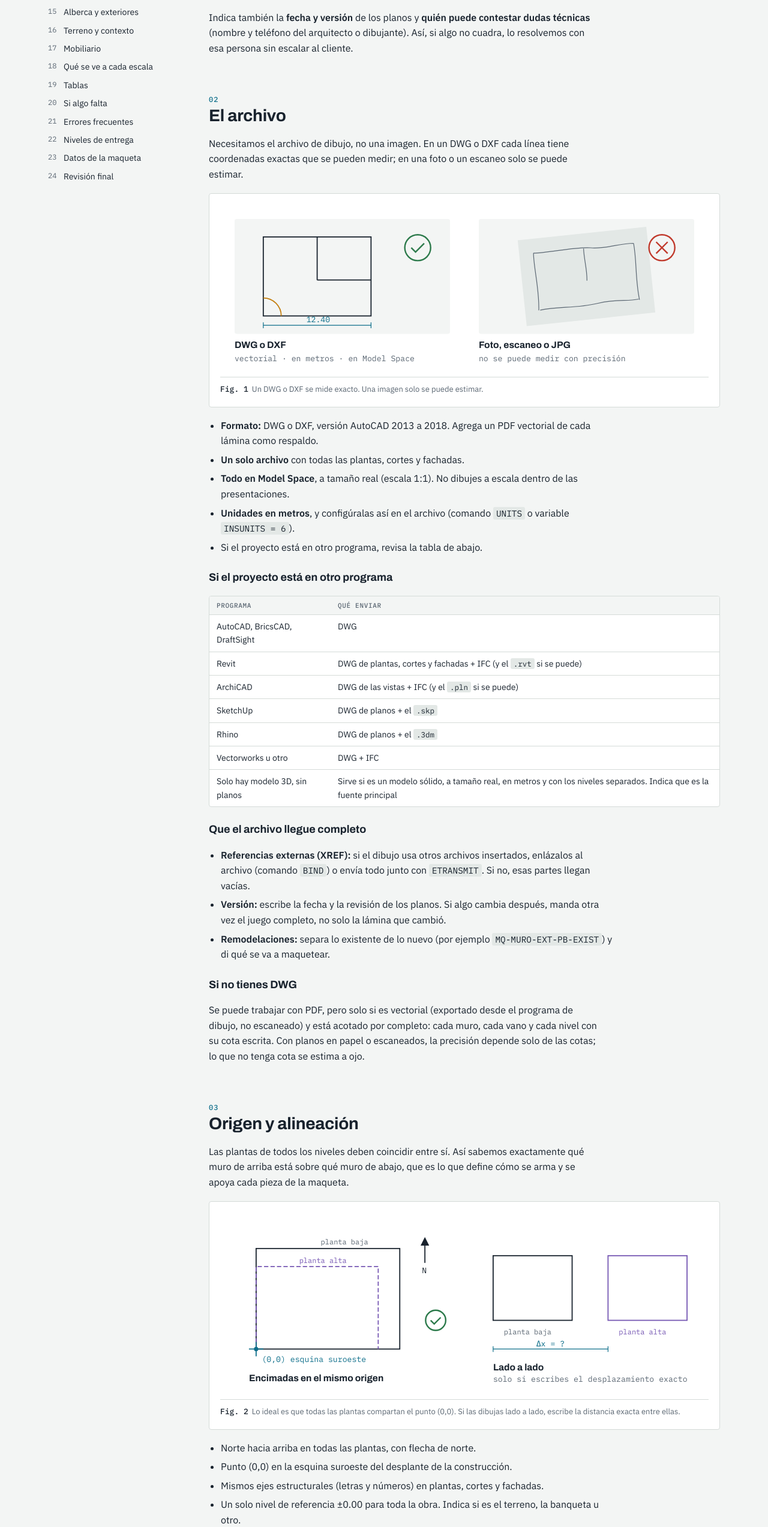
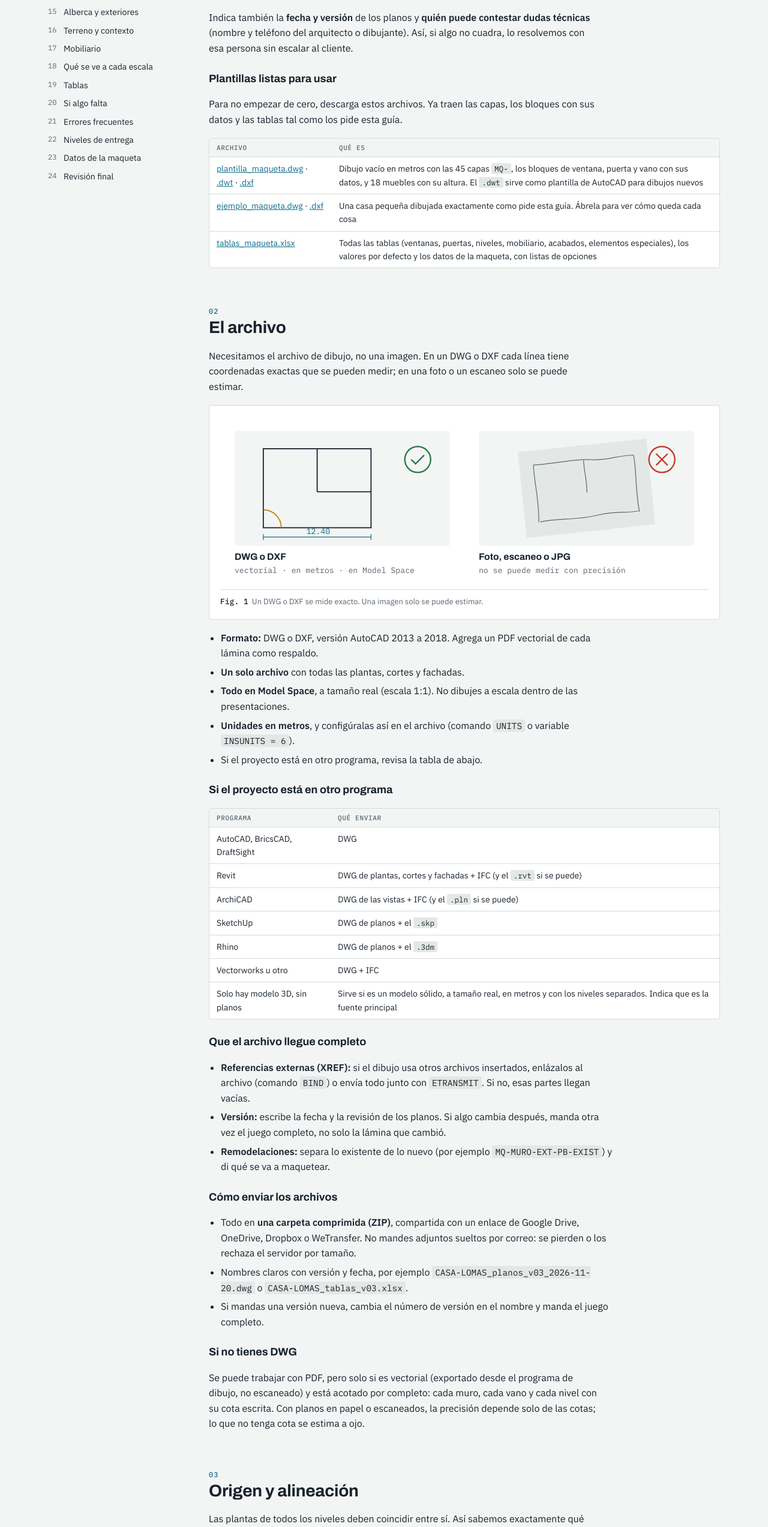
Before and after one commit to MFPC0/guia-planos-maquetas, a plain HTML site: page index.html in a window 1280 px wide. Shown: the part 795-3340 px from the top of the page at 60% size. Drawn offline with Linux system fonts and the light colour scheme.

Commit message:
Plantillas DWG/DXF/XLSX, envío de archivos, alzados interiores y logo
Co-Authored-By: Claude Opus 5.5 <noreply@anthropic.com>

```diff
--- a/index.html
+++ b/index.html
@@ -238,6 +238,16 @@ a { color: var(--accent); }
         <div><svg viewBox="0 0 40 40" aria-hidden="true"><rect class="s-ink" x="5" y="9" width="30" height="22" rx="2"/><path class="s-thin" d="M5 27l9-9 7 7 5-5 9 9"/><circle class="s-ink" cx="27" cy="15" r="3"/></svg><b>Referencias visuales</b><span>Renders o fotos de la obra, si existen</span></div>
       </div>
       <p>Indica también la <b>fecha y versión</b> de los planos y <b>quién puede contestar dudas técnicas</b> (nombre y teléfono del arquitecto o dibujante). Así, si algo no cuadra, lo resolvemos con esa persona sin escalar al cliente.</p>
+      <h3>Plantillas listas para usar</h3>
+      <p>Para no empezar de cero, descarga estos archivos. Ya traen las capas, los bloques con sus datos y las tablas tal como los pide esta guía.</p>
+      <div class="tbl"><table>
+        <thead><tr><th>Archivo</th><th>Qué es</th></tr></thead>
+        <tbody>
+          <tr><td><a href="https://mfpc0.github.io/guia-planos-maquetas/plantillas/plantilla_maqueta.dwg">plantilla_maqueta.dwg</a> · <a href="https://mfpc0.github.io/guia-planos-maquetas/plantillas/plantilla_maqueta.dwt">.dwt</a> · <a href="https://mfpc0.github.io/guia-planos-maquetas/plantillas/plantilla_maqueta.dxf">.dxf</a></td><td>Dibujo vacío en metros con las 45 capas <code>MQ-</code>, los bloques de ventana, puerta y vano con sus datos, y 18 muebles con su altura. El <code>.dwt</code> sirve como plantilla de AutoCAD para dibujos nuevos</td></tr>
+          <tr><td><a href="https://mfpc0.github.io/guia-planos-maquetas/plantillas/ejemplo_maqueta.dwg">ejemplo_maqueta.dwg</a> · <a href="https://mfpc0.github.io/guia-planos-maquetas/plantillas/ejemplo_maqueta.dxf">.dxf</a></td><td>Una casa pequeña dibujada exactamente como pide esta guía. Ábrela para ver cómo queda cada cosa</td></tr>
+          <tr><td><a href="https://mfpc0.github.io/guia-planos-maquetas/plantillas/tablas_maqueta.xlsx">tablas_maqueta.xlsx</a></td><td>Todas las tablas (ventanas, puertas, niveles, mobiliario, acabados, elementos especiales), los valores por defecto y los datos de la maqueta, con listas de opciones</td></tr>
+        </tbody>
+      </table></div>
     </section>
 
     <!-- 02 -->
@@ -288,6 +298,12 @@ a { color: var(--accent); }
         <li><b>Referencias externas (XREF):</b> si el dibujo usa otros archivos insertados, enlázalos al archivo (comando <code>BIND</code>) o envía todo junto con <code>ETRANSMIT</code>. Si no, esas partes llegan vacías.</li>
         <li><b>Versión:</b> escribe la fecha y la revisión de los planos. Si algo cambia después, manda otra vez el juego completo, no solo la lámina que cambió.</li>
         <li><b>Remodelaciones:</b> separa lo existente de lo nuevo (por ejemplo <code>MQ-MURO-EXT-PB-EXIST</code>) y di qué se va a maquetear.</li>
+      </ul>
+      <h3>Cómo enviar los archivos</h3>
+      <ul class="list">
+        <li>Todo en <b>una carpeta comprimida (ZIP)</b>, compartida con un enlace de Google Drive, OneDrive, Dropbox o WeTransfer. No mandes adjuntos sueltos por correo: se pierden o los rechaza el servidor por tamaño.</li>
+        <li>Nombres claros con versión y fecha, por ejemplo <code>CASA-LOMAS_planos_v03_2026-11-20.dwg</code> o <code>CASA-LOMAS_tablas_v03.xlsx</code>.</li>
+        <li>Si mandas una versión nueva, cambia el número de versión en el nombre y manda el juego completo.</li>
       </ul>
       <h3>Si no tienes DWG</h3>
       <p>Se puede trabajar con PDF, pero solo si es vectorial (exportado desde el programa de dibujo, no escaneado) y está acotado por completo: cada muro, cada vano y cada nivel con su cota escrita. Con planos en papel o escaneados, la precisión depende solo de las cotas; lo que no tenga cota se estima a ojo.</p>
@@ -774,6 +790,7 @@ a { color: var(--accent); }
         <li>Materiales, si quieres colores o texturas en la maqueta.</li>
         <li><b>Elementos en relieve:</b> cornisas, marcos, parteluces, celosías, repisones, con cuánto sobresalen y su espesor. A 1:200, lo que sobresale menos de 4 cm reales (0.2 mm en la maqueta) no se nota y se omite.</li>
         <li><b>Instalaciones que se ven:</b> paneles solares, aires acondicionados, tinacos, chimeneas, antenas.</li>
+        <li><b>Alzados interiores</b> (solo a escala 1:50 o mayor, cuando el interior se ve con detalle): cocina, baños, closets y muebles fijos, con sus alturas.</li>
         <li>Escribe desde dónde se ve: "Fachada norte, vista desde el norte".</li>
       </ul>
     </section>
@@ -1125,6 +1142,7 @@ a { color: var(--accent); }
           <div class="field"><label>Mobiliario</label><div class="opts"><span>Investigar</span><span>Especular</span><span>Sin muebles</span></div></div>
           <div class="field"><label>Texturas (piedra, madera)</label><div class="opts"><span>En relieve</span><span>Solo color</span><span>No</span></div></div>
           <div class="field"><label>Base</label><div class="opts"><span>Maciza</span><span>Hueca</span><span>Con rotulación</span></div></div>
+          <div class="field"><label>Logo o texto para la base (logo en vector: SVG, DXF o PDF vectorial)</label><div class="line"></div></div>
         </div>
         <div class="field"><label>Notas y elementos especiales (arcos, volados, pérgolas…)</label><div class="line"></div><div class="line"></div></div>
       </div>
@@ -1156,6 +1174,8 @@ a { color: var(--accent); }
         <li>Mobiliario: investigado (bloques con altura) o indicado como especular.</li>
         <li>Cotas parciales que suman la total; misma altura total en todas las vistas.</li>
         <li>Renders o fotos de referencia, si existen.</li>
+        <li>Logo en formato vectorial, si la base lleva rotulación.</li>
+        <li>Todo en un ZIP con nombres claros, versión y fecha, compartido por enlace.</li>
         <li>Datos de la maqueta llenos (sección 23).</li>
       </ul>
     </section>
```
Also changed, not shown: 8 other files.
